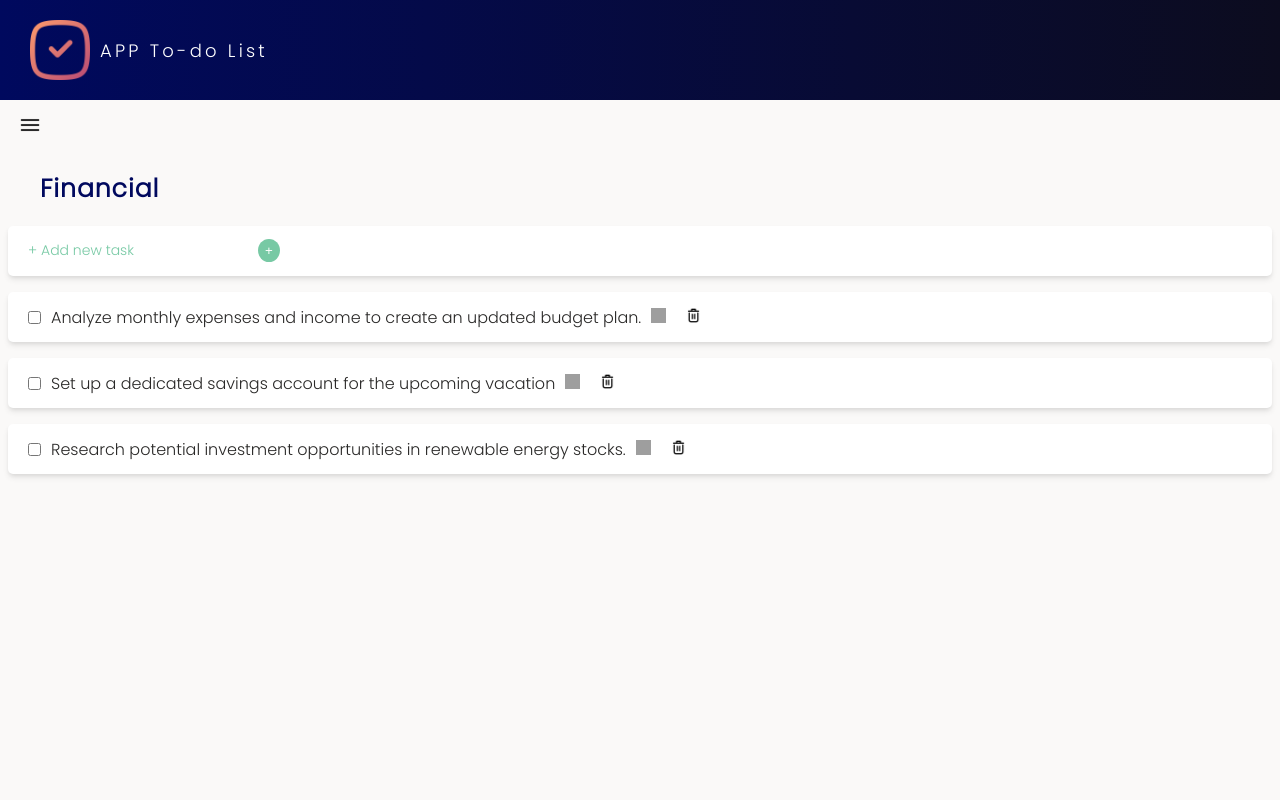
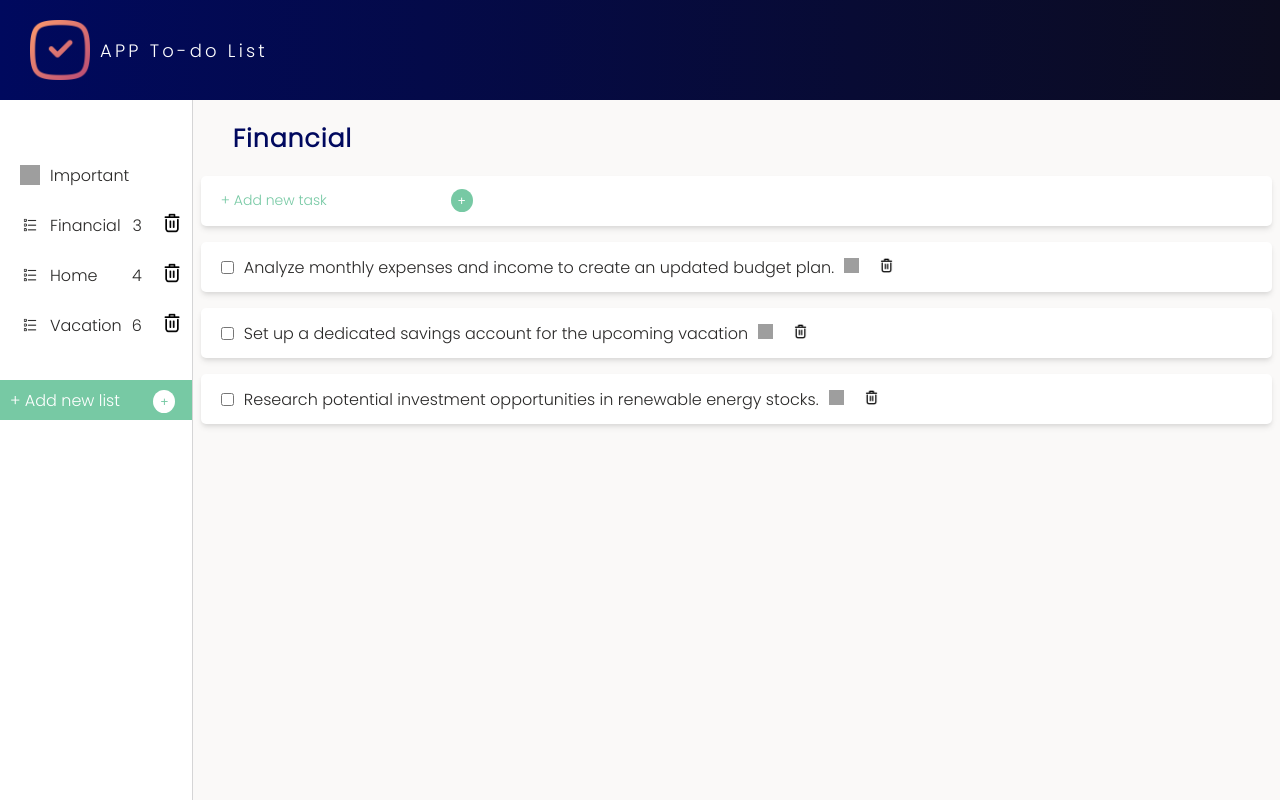
Before and after one commit to JulianaVanier/582-app-to-do-list-vue, a Vue app: page / in a window 1280 px wide. Both pictures are taken after a click on the element "Financial". Built offline with nearby package versions, Linux system fonts and the light colour scheme; grey boxes are pictures that could not be loaded.

Commit message:
fixed some style applied to box menu left

```diff
--- a/src/App.vue
+++ b/src/App.vue
@@ -36,7 +36,6 @@
           @taskCompleted="taskCompleted"
         ></ListOfTasks>
       </div>
-      <!-- {{ this.counter }} -->
     </div>
   </section>
 </template>
@@ -45,9 +44,6 @@
 import CategoriesLists from "./components/CategoriesLists.vue";
 import ListOfTasks from "./components/ListOfTasks.vue";
 import HeaderApp from "./components/HeaderApp.vue";
-// import MenuButton from "./components/MenuButton.vue";
-// import { onMounted } from "vue";
-// import { ref } from "vue";
 
 export default {
   name: "App",
@@ -269,14 +265,6 @@ export default {
       }
     },
     addNewList(name) {
-      // if (name === "") {
-      //   alert("Please, enter a name for the list.");
-      // } else {
-      //   this.lists.push({
-      //     id: this.lists.length + 1,
-      //     name: name,
-      //     qt: 0,
-      //   });
       this.lists.push({
         id: this.lists.length + 1,
         name: name,
@@ -406,6 +394,7 @@ header {
     align-items: left;
     .qt-tasks {
       padding-right: 20px;
+      margin-left: 10px;
       font-family: "Poppins", sans-serif;
       color: #292827;
     }
@@ -633,11 +622,30 @@ header {
   .body-app .box-task .task-item {
     font-size: 1rem;
   }
+  .collapsed {
+    display: block !important;
+  }
+  .box-menu {
+    display: none;
+  }
 }
 // Large devices (desktops, 992px and up)
 @media (min-width: 992px) {
   .body-app .box-task .task-item {
     font-size: 1rem;
   }
+  .collapsed {
+    display: block !important;
+  }
+
+  .box-menu {
+    display: none !important;
+  }
+  .box-body-left {
+    position: relative !important;
+  }
+  .box-lists {
+    padding-top: 50px;
+  }
 }
 </style>
--- a/src/components/CategoriesLists.vue
+++ b/src/components/CategoriesLists.vue
@@ -34,6 +34,7 @@
             placeholder="+ Add new list"
             v-model="name"
             class="input-add-list"
+            maxlength="15"
           />
           <input class="input-btn-list" type="submit" value="+" />
         </form>
--- a/src/components/ListOfTasks.vue
+++ b/src/components/ListOfTasks.vue
@@ -11,6 +11,7 @@
         placeholder="+ Add new task"
         v-model="name"
         class="input-add-task"
+        maxlength="40"
       />
       <input class="input-btn" type="submit" value="+" />
     </form>
```
